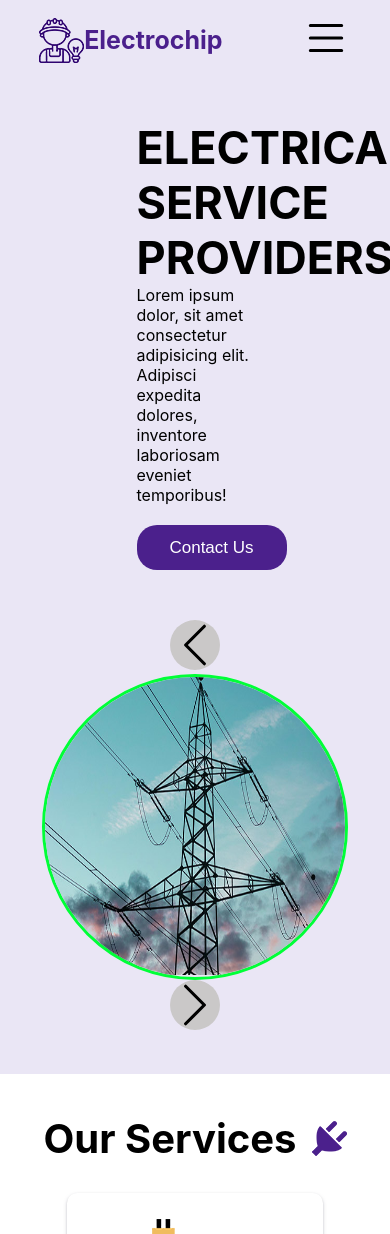
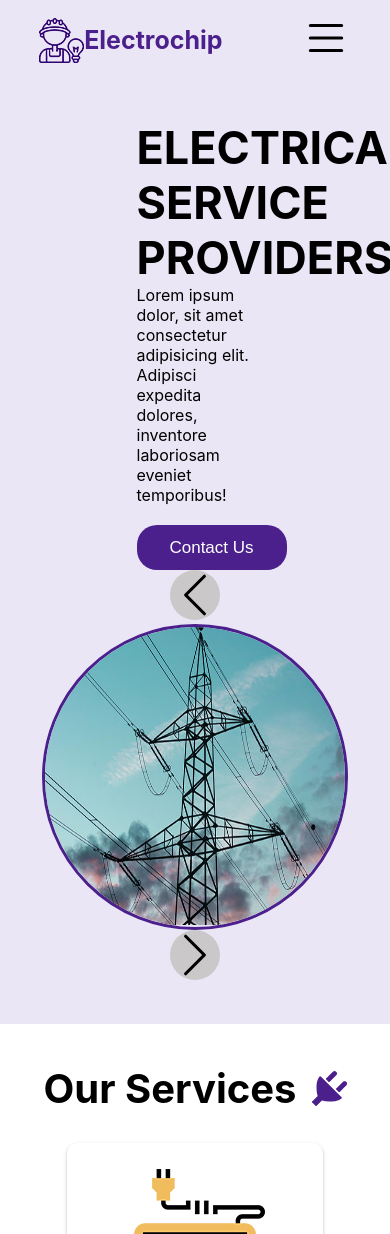
Before and after one commit to Davit-hakobyan/electrochip, a React (Create React App) app: page / in a window 390 px wide. Shown: the top 1234 px of the page. Built offline with nearby package versions, Linux system fonts and the light colour scheme.

Commit message:
electrochip

```diff
--- a/src/component/ServisComponent/Servis.css
+++ b/src/component/ServisComponent/Servis.css
@@ -94,16 +94,19 @@
 
  @media screen and (max-width: 500px) {
     .slid{
+        margin: 0;
+        padding: 0;
         display: flex;
         flex-direction: column;
     }
     .erevacox{
         overflow: hidden;
 
+
          width: 300px;
          height: 300px;
          border-radius: 50%;
-         border: 3px solid rgb(0, 255, 55);
+         border: 3px solid #4B208C;
          display: flex;
          align-items: center;
          justify-content: center;
```
